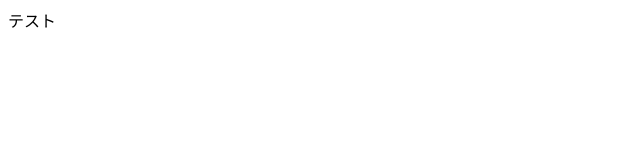
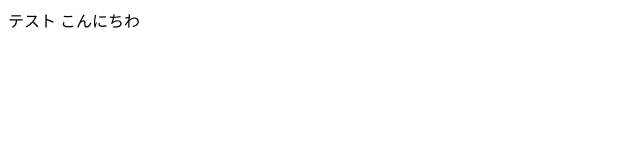
Before and after one commit to yuki0907/20240429-test, a plain HTML site: page index.html in a window 1280 px wide. Shown: the full height of the page, 0-640 px from the left. Drawn offline with Linux system fonts and the light colour scheme.

Commit message:
Update index.html

```diff
--- a/index.html
+++ b/index.html
@@ -6,5 +6,6 @@
   </head>
   <body>
     テスト
+    こんにちわ
   </body>
 </html>
```
